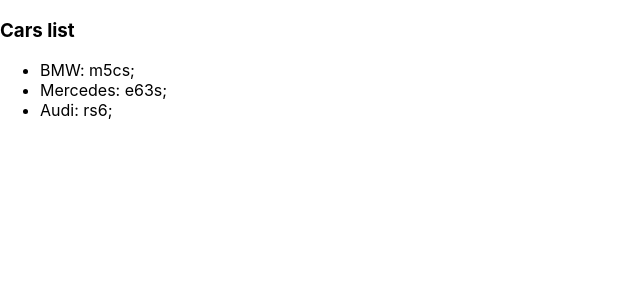
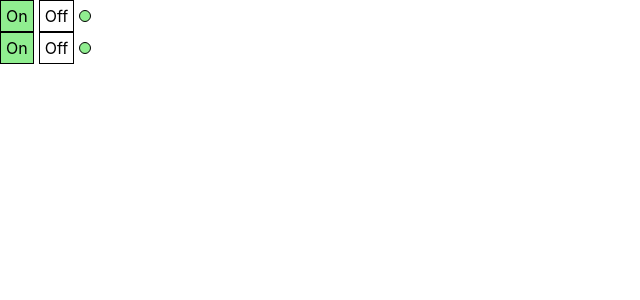
Before and after one commit to oxst45/todo-lists-react-redux, a React (Create React App) app: page / in a window 1280 px wide. Shown: the top 300 px of the page, without its empty margins (0-640 px from the left). Built offline with nearby package versions, Linux system fonts and the light colour scheme.

Commit message:
working with buttons

```diff
--- /dev/null
+++ b/src/5-homework/App5.tsx
@@ -0,0 +1,14 @@
+import React from 'react';
+// import {Counter} from "../5-homework/components/Counter";
+import {OnOff} from "../5-homework/components/OnOff";
+
+
+export function App5() {
+
+    return (
+        <div>
+            <OnOff/>
+            <OnOff/>
+        </div>
+    );
+}
--- /dev/null
+++ b/src/5-homework/components/Counter.css
@@ -0,0 +1,4 @@
+.counter {
+    border: 2px solid goldenrod;
+    margin-bottom: 40px;
+}
--- /dev/null
+++ b/src/5-homework/components/Counter.tsx
@@ -0,0 +1,53 @@
+import React, {useState} from 'react';
+import './Counter.css';
+
+
+
+export function Counter() {
+    // let count: number = 0;
+
+    // const arrState = useState(0);
+    // let count = arrState[0];
+    // let setCount = arrState[1];
+
+    const [count, setCount] = useState(0);
+    // count - переменная, которая хранит состояние (значение);
+    // setCount - функция, которая меняет состояние на новое и перерисовывает компоненту;
+
+    // Если count - сделать состоянием компоненты, то при изменении count, компонента перерисуется
+
+    // Как сделать его состоянием компоненты? useState
+    // Как менять это состояние? setCount
+
+    const onClickHandler = (btnName: 'add' | 'sub') => {
+        if (btnName === 'add') {
+            setCount(count + 1);
+        }
+        if (btnName === 'sub') {
+            setCount(count - 1);
+        }
+        // Необходимо заставить React по клику перерисовать компоненту Counter
+    }
+
+    return (
+        <div className={'counter'}>
+            <div>{count}</div>
+            <div>
+                <button onClick={ () => {onClickHandler('add')} }>Add + 1</button>
+            </div>
+            <div>
+                <button onClick={ () => {onClickHandler('sub')} }>Sub - 1</button>
+            </div>
+            <div>
+            {/*    Реализовать кнопку, которая увеличивает/уменьшает counter на случайное число от 10 вкл до 10 вкл. */}
+            </div>
+        </div>
+    );
+}
+
+// 1 - number
+// 2 - string
+// 3 - Array<number>
+// 4 - Array<string>
+// 5 - "jsx" (Теги, компоненты)
+// 6 - Array<"jsx">
--- /dev/null
+++ b/src/5-homework/components/OnOff.css
@@ -0,0 +1,26 @@
+.on-off {
+
+}
+.on-off span {
+    display: inline-block;
+    padding: 5px;
+    border: 1px solid #000;
+    margin-right: 5px;
+}
+
+.indicator {
+    border-radius: 50%;
+}
+.indicator.on {
+    background-color: lightgreen;
+}
+.indicator.off {
+    background-color: lightcoral;
+}
+.on.active {
+    background-color: lightgreen;
+}
+
+.off.active {
+    background-color: lightcoral;
+}
--- /dev/null
+++ b/src/5-homework/components/OnOff.tsx
@@ -0,0 +1,39 @@
+import React, {useState} from 'react';
+import './OnOff.css';
+
+
+
+export function OnOff() {
+
+// let isOn: boolean = false;
+
+    // Задача по клику на on - загорается зеленым;
+    // Задача по клику на off - загорается красным;
+
+    // const res = useState(true); // Array with two parametres
+    // let isOn = res[0]; // State value
+    // const setOn = res[1]; // The function that changes state
+
+    const [isOn, setIsOn] = useState(true);
+    // const onClickHandler = () => {isOn = !isOn};
+    // const onClickHandler = () => {setIsOn(!isOn)};
+    const onClickHandler = (btnName: 'on' | 'off') => {
+        if (btnName === 'on') {
+            setIsOn(true);
+        }
+        if (btnName === 'off') {
+            setIsOn(false);
+        }
+    }
+    return (
+        <div className={'on-off'}>
+
+            <span onClick={() => {onClickHandler('on')}} className={isOn ? 'on active' : 'on'}>On</span>
+
+            <span  onClick={() => {onClickHandler('off')}}  className={!isOn ? 'off active' : 'off'}>Off</span>
+
+            {/* Индикатор светится тем цветом, что и кнопка*/}
+            <span className={isOn ? "indicator on" : "indicator off"}></span>
+        </div>
+    );
+}
--- a/src/App.tsx
+++ b/src/App.tsx
@@ -2,15 +2,15 @@
 import {App2} from "./2-props/App2";
 import {App3} from "./3-map/App3";
 import {App4} from "./4-car/App4";
-
+import {App5} from "./5-homework/App5";
 
 
 function App() {
 
     return (
         <div className="App">
-           {/*<App2/>*/}
-<App4/>
+            {/*<App2/>*/}
+            <App5/>
         </div>
     );
 }
```
